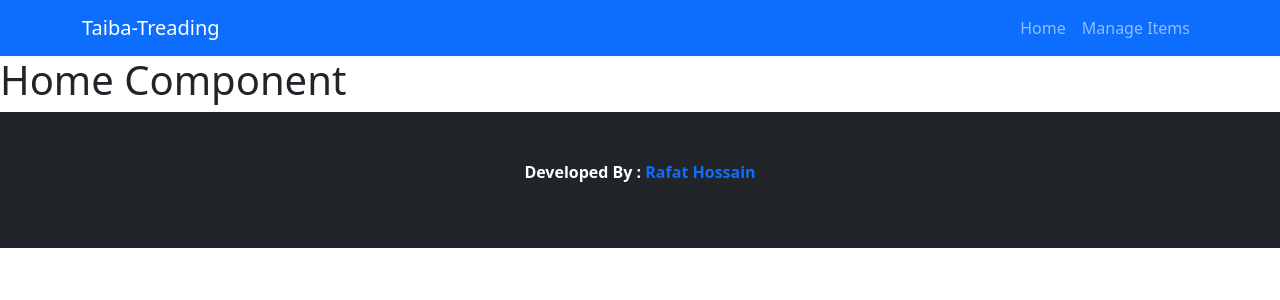
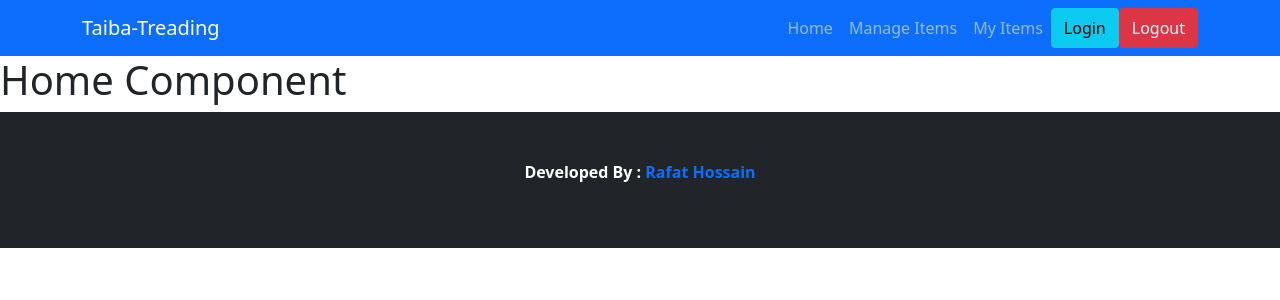
Before and after one commit to Rafat-Web-Developer/taiba-treading-client, a React (Create React App) app: page / in a window 1280 px wide. Shown: the top 300 px of the page. Built offline with nearby package versions, Linux system fonts and the light colour scheme.

Commit message:
Add my Items and login and logout button in navber

```diff
--- a/src/Shared/Header/Header.js
+++ b/src/Shared/Header/Header.js
@@ -1,5 +1,5 @@
 import React from "react";
-import { Container, Nav, Navbar } from "react-bootstrap";
+import { Button, Container, Nav, Navbar } from "react-bootstrap";
 import { Link } from "react-router-dom";
 
 const Header = () => {
@@ -17,6 +17,11 @@ const Header = () => {
               <Nav.Link as={Link} to="/manageItems">
                 Manage Items
               </Nav.Link>
+              <Nav.Link as={Link} to="/manageItems">
+                My Items
+              </Nav.Link>
+              <Button variant="info">Login</Button>
+              <Button variant="danger">Logout</Button>
             </Nav>
           </Navbar.Collapse>
         </Container>
```
